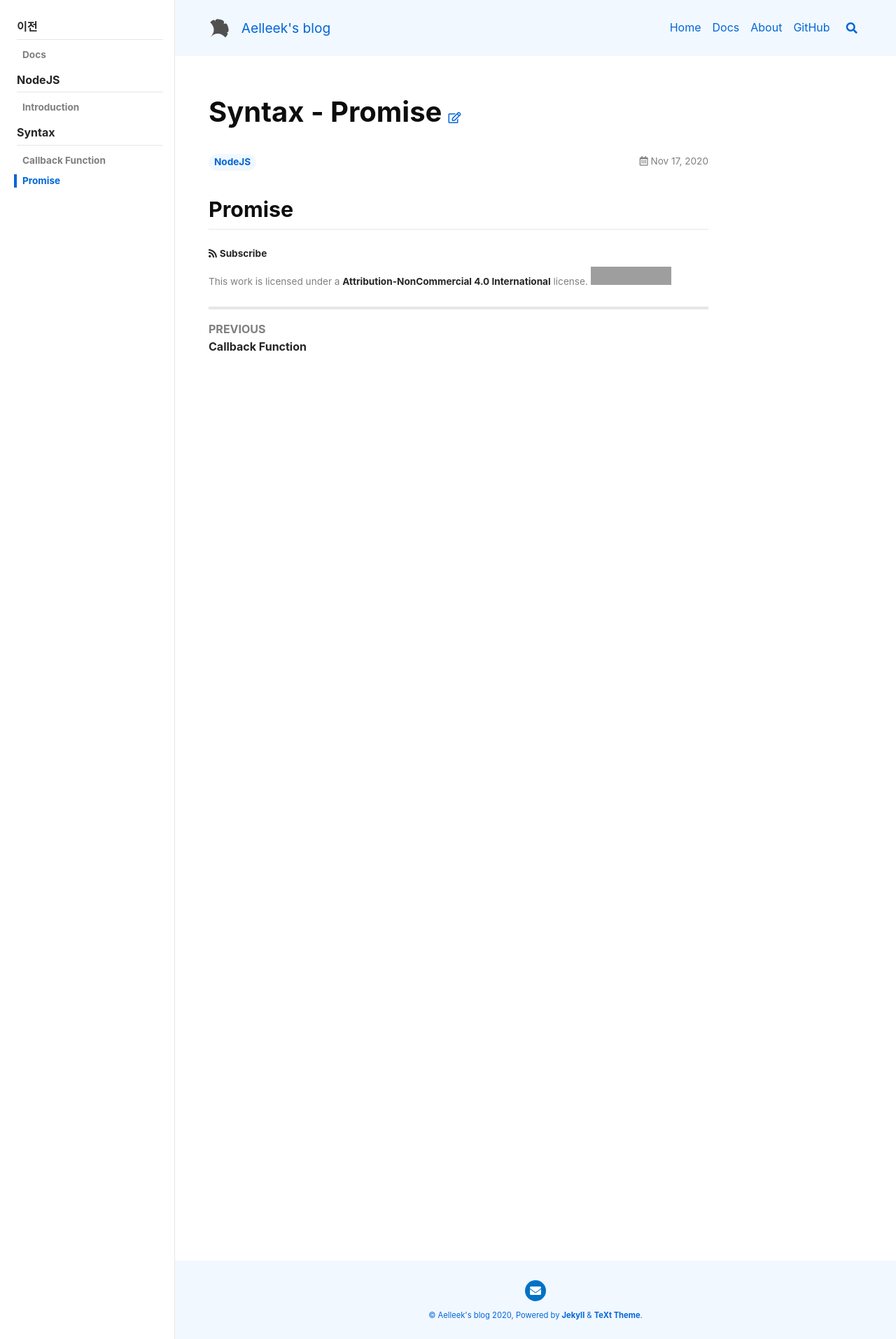
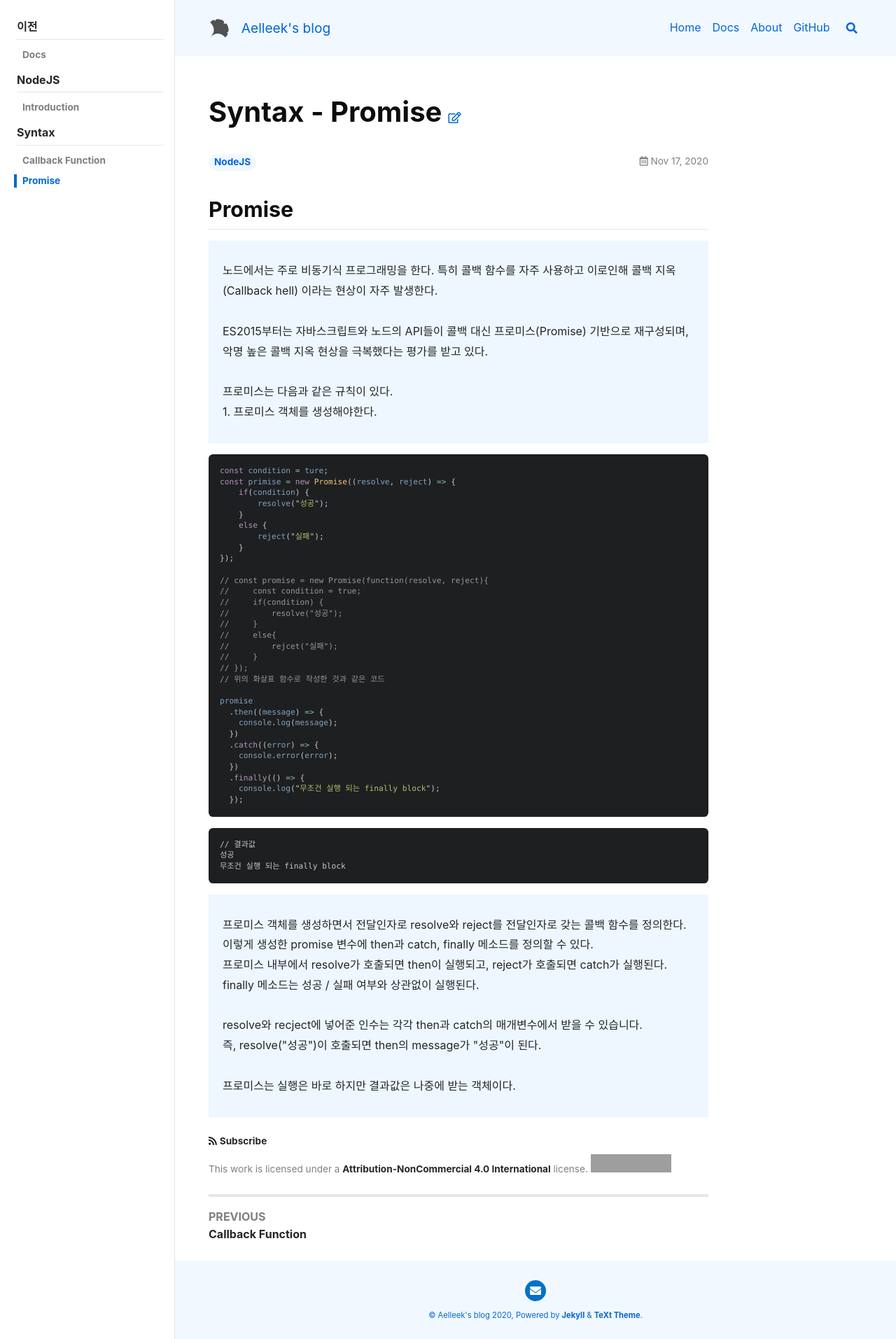
Before and after one commit to Aelleek/aelleek.github.io, a Jekyll site: the page built from documents/NodeJS/_posts/2020-11-17-Promise.md, in a window 1280 px wide. Shown: the whole page at 70% size. Built offline with Jekyll 4.4.1, drawn with Linux system fonts in a browser that asks for light colours; nearby versions of some CDN libraries; grey boxes are pictures that could not be loaded.

Commit message:
Update NodeJs Syntax Promise

````diff
--- a/documents/NodeJS/_posts/2020-11-17-Promise.md
+++ b/documents/NodeJS/_posts/2020-11-17-Promise.md
@@ -10,3 +10,61 @@ tags: NodeJS
 ---
 
 ## Promise
+<div class="blue-div">
+노드에서는 주로 비동기식 프로그래밍을 한다. 특히 콜백 함수를 자주 사용하고 이로인해 콜백 지옥(Callback hell) 이라는 현상이 자주 발생한다.
+
+ES2015부터는 자바스크립트와 노드의 API들이 콜백 대신 프로미스(Promise) 기반으로 재구성되며, 악명 높은 콜백 지옥 현상을 극복했다는 평가를 받고 있다.
+
+프로미스는 다음과 같은 규칙이 있다.
+1. 프로미스 객체를 생성해야한다.
+</div>
+```javascript
+const condition = ture;
+const primise = new Promise((resolve, reject) => {
+    if(condition) {
+        resolve("성공");
+    }
+    else {
+        reject("실패");
+    }
+});
+
+// const promise = new Promise(function(resolve, reject){
+//     const condition = true;
+//     if(condition) {
+//         resolve("성공");
+//     }
+//     else{
+//         rejcet("실패");
+//     }
+// });
+// 위의 화살표 함수로 작성한 것과 같은 코드
+
+promise
+  .then((message) => {
+    console.log(message);
+  })
+  .catch((error) => {
+    console.error(error);
+  })
+  .finally(() => {
+    console.log("무조건 실행 되는 finally block");
+  });
+```
+```
+// 결과값
+성공
+무조건 실행 되는 finally block
+```
+
+<div class="blue-div">
+프로미스 객체를 생성하면서 전달인자로 resolve와 reject를 전달인자로 갖는 콜백 함수를 정의한다.
+이렇게 생성한 promise 변수에 then과 catch, finally 메소드를 정의할 수 있다.
+프로미스 내부에서 resolve가 호출되면 then이 실행되고, reject가 호출되면 catch가 실행된다.
+finally 메소드는 성공 / 실패 여부와 상관없이 실행된다.
+
+resolve와 recject에 넣어준 인수는 각각 then과 catch의 매개변수에서 받을 수 있습니다.
+즉, resolve("성공")이 호출되면 then의 message가 "성공"이 된다.
+
+프로미스는 실행은 바로 하지만 결과값은 나중에 받는 객체이다.
+</div>
````
